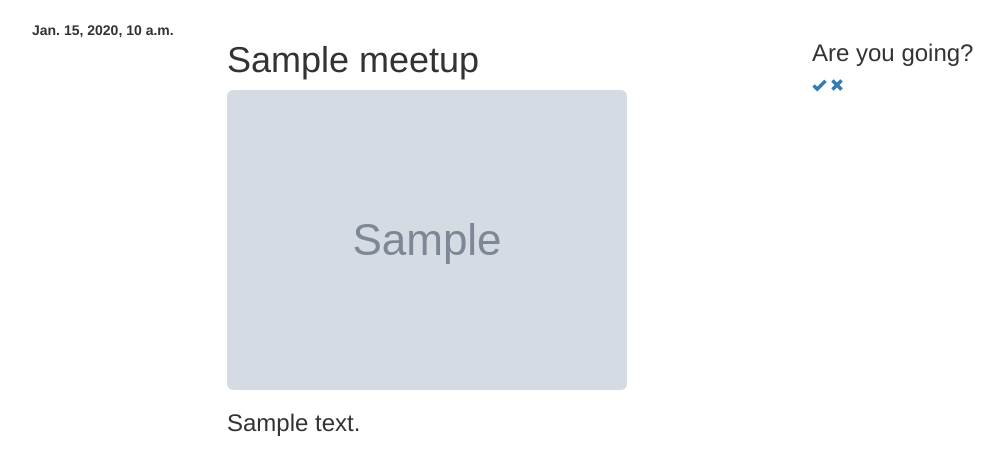
After one commit to raul-jr3/meetup, a Django app: template core/templates/core/meetup_detail.html in a window 1280 px wide. The commit adds this page. Shown: the top 475 px of the page, without its empty margins (38-1042 px from the left). Run offline with Django 3.2, Linux system fonts and the light colour scheme; the template is opened without the code that fills it: values that come from a table or form of the project are taken from there, others are empty; tables that the repository leaves empty hold one stand-in row (values such as "Sample post"); grey boxes marked "Sample" are stand-in pictures; some libraries are stand-ins or nearby versions.

Commit message:
added media settings and meetup detail page

```diff
--- a/core/models.py
+++ b/core/models.py
@@ -1,5 +1,6 @@
 from django.db import models
 from django.contrib.auth.models import User
+from django.urls import reverse
 
 # Create your models here.
 class Meetup(models.Model):
--- a/core/templates/core/home.html
+++ b/core/templates/core/home.html
@@ -14,7 +14,9 @@
         <h3>{{ meetup.meetup_name }}</h3>
         <h4>Hosted by : {{ meetup.created_by }}</h4>
         <b>Meetup date : {{ meetup.meetup_time }}</b>
-        <p>{{ meetup.description|linebreaks|truncatewords:15 }}</p><hr/>
+        <p>{{ meetup.description|linebreaks|truncatewords:15 }}</p>
+        <a href="{{ meetup.get_absolute_url }}">click to know more...</a>
+        <hr/>
       {% endfor %}
     </div>
   </div>
--- /dev/null
+++ b/core/templates/core/meetup_detail.html
@@ -0,0 +1,28 @@
+{% extends "base.html" %}
+{% load humanize %}
+
+{% block title %}
+  {{ meetup.meetup_name|truncatewords:5  }}
+{% endblock %}
+
+{% block content %}
+  <br>
+  <div class="row">
+    <div class="col-md-2"><b>{{ meetup.meetup_time }}</b></div>
+    <div class="col-md-6"><h1>{{ meetup.meetup_name }}</h1>
+      <!--TODO: add markdown-->
+      <img src="{{ meetup.meetup_image.url }}" class="img-responsive img-rounded"/>
+      <h3>{{ meetup.description|linebreaks }}</h3>
+    </div>
+    <div class="col-md-4"><h3>Are you going?</h3>
+      <a href=#><span class="glyphicon glyphicon-ok"></a>                     <a href=#><span class="glyphicon glyphicon-remove"></a>
+    </div>
+  </div>
+  <div class="row">
+    <div class="col-md-2"></div>
+    <div class="col-md-6">
+      <!--TODO: add the attendees and not_sure count and people here -->
+    </div>
+    <div class="col-md-4"></div>
+  </div>
+{% endblock %}
--- a/core/urls.py
+++ b/core/urls.py
@@ -5,4 +5,5 @@ from . import views
 
 urlpatterns = [
                 path('home/', views.home, name = 'home'),
+                path('?P<meetup_id>[0-9]+', views.meetup_detail, name = "meetup_detail"),
                 ]
--- a/meetup/urls.py
+++ b/meetup/urls.py
@@ -15,9 +15,14 @@ Including another URLconf
 """
 from django.contrib import admin
 from django.urls import path, include
+from django.conf import settings
+from django.conf.urls.static import static
 # from django.conf.urls import url, include
 
 urlpatterns = [
     path('admin/', admin.site.urls),
     path('meetup/', include(('core.urls', 'core'), namespace = 'core')),
 ]
+
+if settings.DEBUG:
+    urlpatterns += static(settings.MEDIA_URL, document_root = settings.MEDIA_ROOT)
```
Also changed, not shown: core/views.py (+6 -1 lines), meetup/settings.py (+7 -0 lines).
